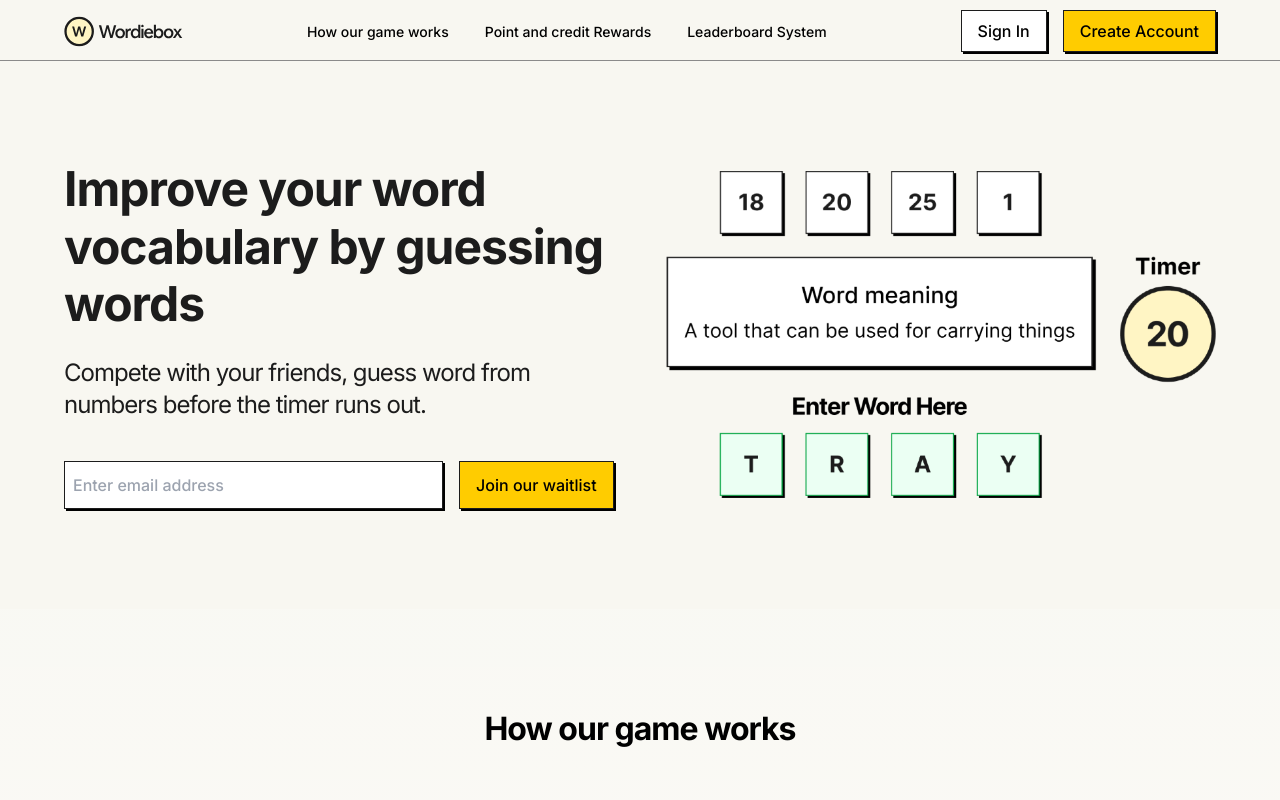
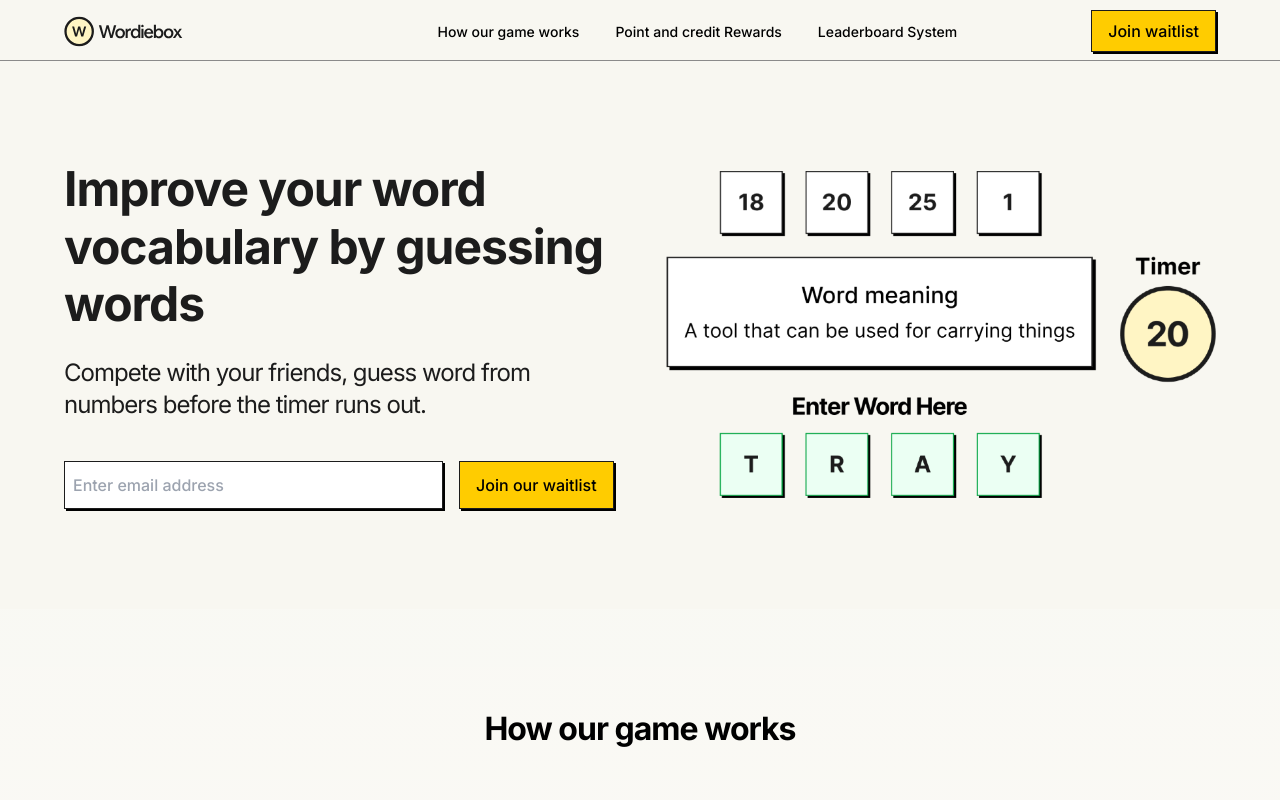
Before and after one commit to Wabjay/wordiebox, a Next.js app: page / in a window 1280 px wide. Shown: the top 800 px of the page. Built offline with nearby package versions, Linux system fonts and the light colour scheme.

Commit message:
Adjust Images for SEO

```diff
--- a/src/component/navbars/Landing.js
+++ b/src/component/navbars/Landing.js
@@ -35,14 +35,17 @@ const LandingNavbar = () => {
                                         <Image src={Close} width="24" height="24" className="w-6 mr-0 ml-auto fixed left-[208px] top-4" alt="Hambugger Icon" onClick={toggleNavbar} />
 
 
-                                        <ul className="flex flex-col font-medium gap-2">
+                                        {/* <ul className="flex flex-col font-medium gap-2">
                                             <Link smooth href="/auth/signIn" onClick={toggleNavbar}
                                                 className="hover:bg-white hover:border-[#1C1C1C] hover:border hover:shadow-darkbox py-2 px-2 text-sm font-medium focus:outline-none ">
                                                 Sign In</Link>
                                             <Link smooth href="/#pricing" onClick={toggleNavbar}
                                                 className="hover:bg-[#FC0] hover:border-[#1C1C1C] hover:border hover:shadow-darkbox py-2 px-2 text-sm font-medium focus:outline-none ">
                                                 Create Account</Link>
-                                        </ul>
+                                        </ul> */}
+                                        <Link smooth href="/" onClick={toggleNavbar}
+                                                className="hover:bg-[#FC0] hover:border-[#1C1C1C] hover:border hover:shadow-darkbox py-2 px-2 text-sm font-medium focus:outline-none ">
+                                                Join waitlist</Link>
 
                                     </div>}
                             </>
@@ -54,14 +57,17 @@ const LandingNavbar = () => {
                                         <li className=""> <Link smooth href='/#points' className="text-[##636363] text-[14px] font-medium">Point and credit Rewards</Link> </li>
                                         <li className="">  <Link href='/#leaderboard' className="text-[##636363] text-[14px] font-medium">Leaderboard System</Link> </li>
                                     </ul>
-                                    <div className="flex font-medium flex-row items-center gap-4">
+                                    {/* <div className="flex font-medium flex-row items-center gap-4">
                                         <Link smooth href="/auth/signIn"
                                             className="bg-white border-[#1C1C1C] border shadow-darkbox py-2 px-4 text-sm font-medium focus:outline-none ">
                                             Sign In</Link>
                                         <Link smooth href="/#pricing"
                                             className="bg-[#FC0] hover:bg-[#EDBA00] border-[#1C1C1C] border shadow-darkbox py-2 px-4 text-sm font-medium focus:outline-none ">
                                             Create Account</Link>
-                                    </div>
+                                    </div> */}
+                                    <Link smooth href="/"
+                                            className="bg-[#FC0] hover:bg-[#EDBA00] border-[#1C1C1C] border shadow-darkbox py-2 px-4 text-sm font-medium focus:outline-none ">
+                                            Join waitlist</Link>
 
 
                                 </div>
```
